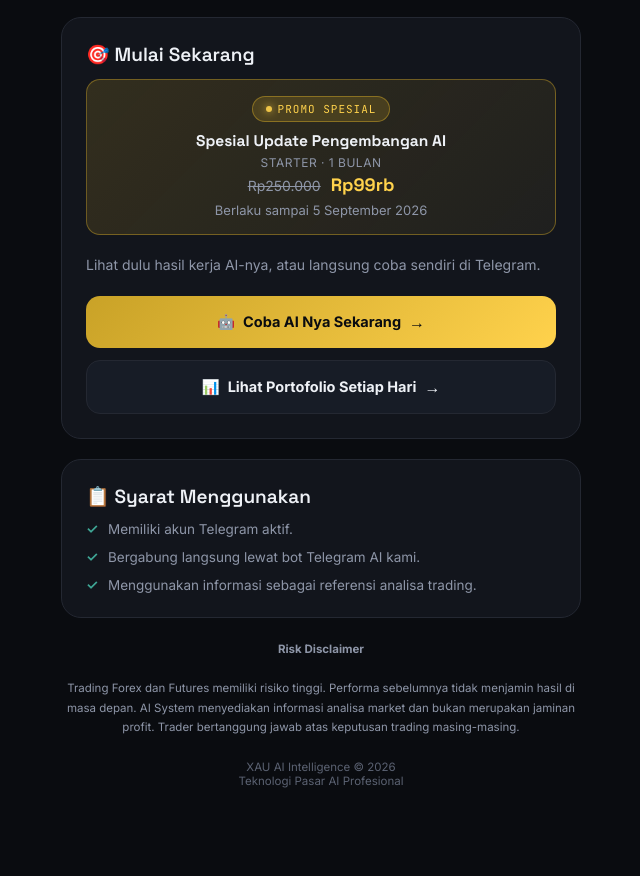
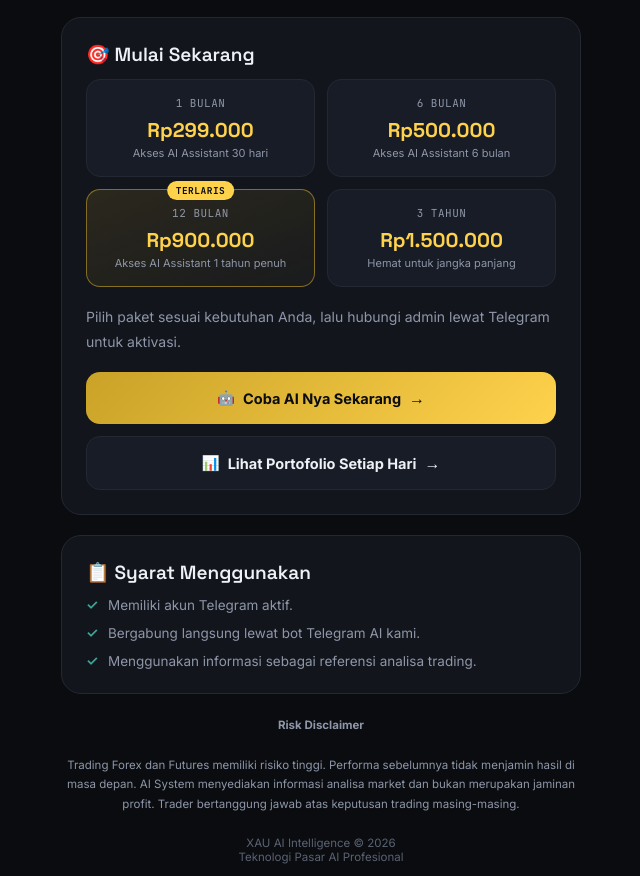
Before and after one commit to yuriandiarma15-lang/signalAIXAU, a website: page public/index.html in a window 1280 px wide. Shown: the part 1280-2156 px from the top of the page, without its empty margins (319-959 px from the left). Before the commit the page ends 2108 px from the top, so only its background shows below. Drawn offline with Linux system fonts and the light colour scheme.

Commit message:
Update index.html

```diff
--- a/public/index.html
+++ b/public/index.html
@@ -217,73 +217,61 @@
   .step b{ display:block; font-size:14px; margin-bottom:2px; }
   .step .desc{ font-size:13px; color:var(--text-muted); line-height:1.6; }
 
-  /* ===== Promo banner ===== */
-  .promo-banner{
+  /* ===== Pricing grid ===== */
+  .pricing-grid{
+    display:grid;
+    grid-template-columns:1fr 1fr;
+    gap:12px;
     margin-bottom:18px;
-    padding:16px;
+  }
+  .price-card{
+    padding:16px 14px;
     border-radius:14px;
+    background:var(--surface-2);
+    border:1px solid var(--border);
     text-align:center;
-    background:linear-gradient(135deg, rgba(201,162,39,.18), rgba(255,210,76,.06));
-    border:1px solid rgba(201,162,39,.45);
     position:relative;
-    overflow:hidden;
+    transition:.25s;
   }
-  .promo-tag{
-    display:inline-flex;
-    align-items:center;
-    gap:6px;
-    padding:5px 13px;
+  .price-card.featured{
+    border-color:rgba(201,162,39,.6);
+    background:linear-gradient(160deg, rgba(201,162,39,.14), rgba(255,210,76,.03));
+  }
+  .price-card .badge{
+    position:absolute;
+    top:-9px;
+    left:50%;
+    transform:translateX(-50%);
+    background:var(--gold-bright);
+    color:#0a0c10;
+    font-family:var(--font-mono);
+    font-size:9.5px;
+    font-weight:700;
+    letter-spacing:.5px;
+    text-transform:uppercase;
+    padding:3px 9px;
     border-radius:50px;
-    background:rgba(201,162,39,.2);
-    border:1px solid rgba(201,162,39,.5);
-    color:var(--gold-bright);
+    white-space:nowrap;
+  }
+  .price-card .plan-label{
     font-family:var(--font-mono);
     font-size:11px;
-    letter-spacing:1px;
+    letter-spacing:.5px;
     text-transform:uppercase;
-    margin-bottom:9px;
+    color:var(--text-muted);
+    margin-bottom:8px;
   }
-  .promo-tag .dot{
-    width:6px; height:6px; border-radius:50%;
-    background:var(--gold-bright);
-    box-shadow:0 0 8px var(--gold-bright);
-    animation:pulse 1.6s ease-in-out infinite;
-  }
-  .promo-title{
-    margin:0 0 4px;
+  .price-card .plan-price{
     font-family:var(--font-display);
     font-weight:700;
-    font-size:15.5px;
-    color:var(--text);
+    font-size:20px;
+    color:var(--gold-bright);
+    line-height:1.2;
   }
-  .promo-price{
-    margin:0 0 6px;
-    font-size:14px;
-    color:var(--text);
-  }
-  .promo-price .promo-price-label{
-    display:block;
-    font-size:12px;
+  .price-card .plan-note{
+    font-size:11px;
     color:var(--text-muted);
-    margin-bottom:3px;
-    text-transform:uppercase;
-    letter-spacing:.5px;
-  }
-  .promo-old{
-    color:var(--text-muted);
-    text-decoration:line-through;
-    margin-right:6px;
-  }
-  .promo-new{
-    font-family:var(--font-display);
-    font-weight:700;
-    font-size:18px;
-    color:var(--gold-bright);
-  }
-  .promo-desc{
-    margin:0;
-    font-size:13px;
-    color:var(--text-muted);
+    margin-top:4px;
   }
 
   /* ===== CTA section (replaces pricing) ===== */
@@ -544,18 +532,31 @@
   <div class="card">
     <h2 id="ctaTitle">🎯 Mulai Sekarang</h2>
 
-    <div class="promo-banner">
-      <span class="promo-tag"><span class="dot"></span> <span id="promoBadge">PROMO SPESIAL</span></span>
-      <p class="promo-title" id="promoTitle">Spesial Update Pengembangan AI</p>
-      <p class="promo-price">
-        <span class="promo-price-label" id="promoPriceLabel">STARTER · 1 Bulan</span>
-        <s class="promo-old">Rp250.000</s>
-        <span class="promo-new">Rp99rb</span>
-      </p>
-      <p class="promo-desc" id="promoDesc">Berlaku sampai 5 September 2026</p>
+    <div class="pricing-grid">
+      <div class="price-card">
+        <div class="plan-label" id="plan1Label">1 Bulan</div>
+        <div class="plan-price">Rp299.000</div>
+        <div class="plan-note" id="plan1Note">Akses AI Assistant 30 hari</div>
+      </div>
+      <div class="price-card">
+        <div class="plan-label" id="plan2Label">6 Bulan</div>
+        <div class="plan-price">Rp500.000</div>
+        <div class="plan-note" id="plan2Note">Akses AI Assistant 6 bulan</div>
+      </div>
+      <div class="price-card featured">
+        <span class="badge" id="plan3Badge">TERLARIS</span>
+        <div class="plan-label" id="plan3Label">12 Bulan</div>
+        <div class="plan-price">Rp900.000</div>
+        <div class="plan-note" id="plan3Note">Akses AI Assistant 1 tahun penuh</div>
+      </div>
+      <div class="price-card">
+        <div class="plan-label" id="plan4Label">3 Tahun</div>
+        <div class="plan-price">Rp1.500.000</div>
+        <div class="plan-note" id="plan4Note">Hemat untuk jangka panjang</div>
+      </div>
     </div>
 
-    <p class="text" id="ctaText" style="margin-bottom:18px;">Lihat dulu hasil kerja AI-nya, atau langsung coba sendiri di Telegram.</p>
+    <p class="text" id="ctaText" style="margin-bottom:18px;">Pilih paket sesuai kebutuhan Anda, lalu hubungi admin lewat Telegram untuk aktivasi.</p>
     <div class="cta-stack">
       <a class="btn" id="ctaTrial" href="https://t.me/Intradayxauusd_bot?start=landing" target="_blank" onclick="gtag('event','free_trial_click');">
         🤖 <span id="ctaTrialText">Coba AI Nya Sekarang</span> <span class="arrow">→</span>
@@ -625,11 +626,16 @@ const i18n = {
   step3Desc:       { id: "Informasi entry dikirim secara real-time ke Telegram Anda.", en: "Entry information is delivered to your Telegram in real time.", zh: "入场信息实时发送到您的 Telegram。" },
 
   ctaTitle:        { id: "🎯 Mulai Sekarang", en: "🎯 Get Started", zh: "🎯 立即开始" },
-  promoBadge:      { id: "PROMO SPESIAL", en: "SPECIAL PROMO", zh: "特别优惠" },
-  promoTitle:      { id: "Spesial Update Pengembangan AI", en: "Special AI Development Update", zh: "AI 开发特别更新" },
-  promoPriceLabel: { id: "STARTER · 1 Bulan", en: "STARTER · 1 Month", zh: "STARTER · 1 个月" },
-  promoDesc:       { id: "Berlaku sampai 5 September 2026", en: "Valid until September 5, 2026", zh: "有效期至 2026 年 9 月 5 日" },
-  ctaText:         { id: "Lihat dulu hasil kerja AI-nya, atau langsung coba sendiri di Telegram.", en: "Check out the AI's track record first, or try it yourself on Telegram.", zh: "先看看 AI 的实际表现，或直接在 Telegram 上试用。" },
+  plan1Label:      { id: "1 Bulan", en: "1 Month", zh: "1 个月" },
+  plan1Note:       { id: "Akses AI Assistant 30 hari", en: "30 days of AI Assistant access", zh: "30 天 AI 助手使用权" },
+  plan2Label:      { id: "6 Bulan", en: "6 Months", zh: "6 个月" },
+  plan2Note:       { id: "Akses AI Assistant 6 bulan", en: "6 months of AI Assistant access", zh: "6 个月 AI 助手使用权" },
+  plan3Badge:      { id: "TERLARIS", en: "BEST SELLER", zh: "最受欢迎" },
+  plan3Label:      { id: "12 Bulan", en: "12 Months", zh: "12 个月" },
+  plan3Note:       { id: "Akses AI Assistant 1 tahun penuh", en: "A full year of AI Assistant access", zh: "整年 AI 助手使用权" },
+  plan4Label:      { id: "3 Tahun", en: "3 Years", zh: "3 年" },
+  plan4Note:       { id: "Hemat untuk jangka panjang", en: "Best value for the long term", zh: "长期使用更划算" },
+  ctaText:         { id: "Pilih paket sesuai kebutuhan Anda, lalu hubungi admin lewat Telegram untuk aktivasi.", en: "Pick the plan that fits your needs, then contact our admin on Telegram to activate.", zh: "选择适合您的方案，然后通过 Telegram 联系管理员进行激活。" },
   ctaTrialText:    { id: "Coba AI Nya Sekarang", en: "Try the AI Now", zh: "立即试用 AI" },
   ctaPortfolioText:{ id: "Lihat Portofolio Setiap Hari", en: "See the Daily Portfolio", zh: "查看每日投资组合" },
 
```
